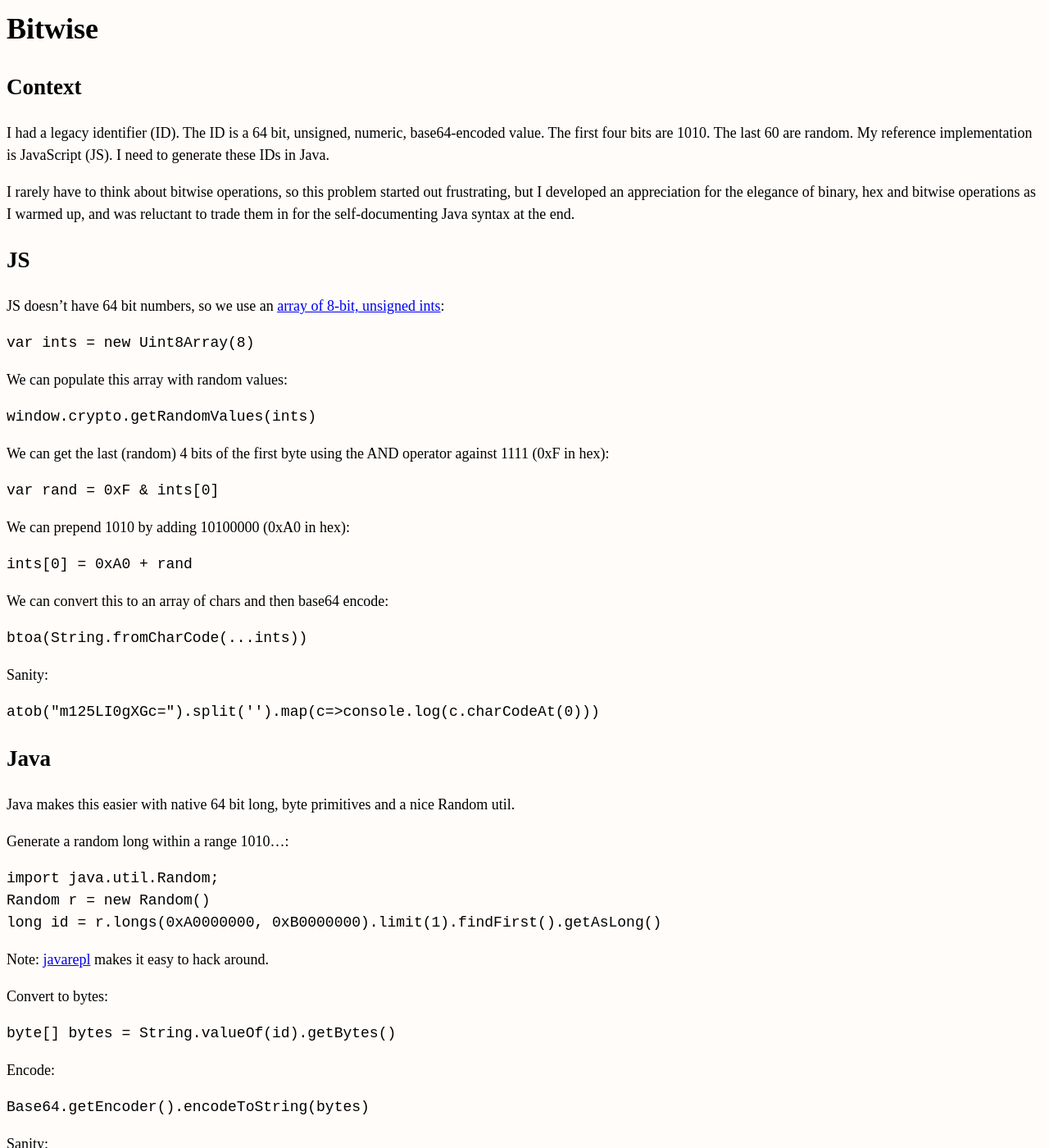
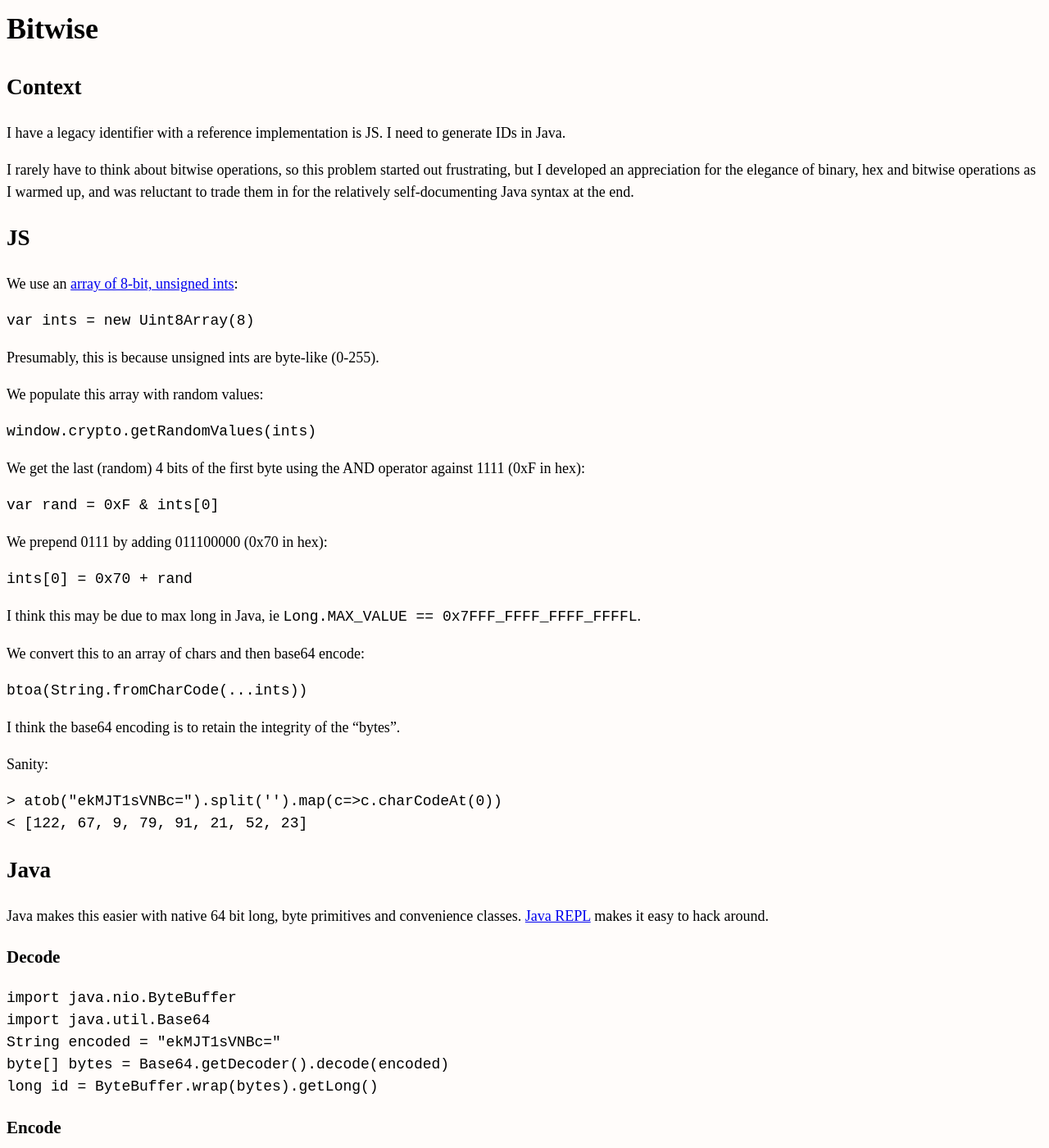
Before and after one commit to erikeldridge/erikeldridge.github.com, a Jekyll site: the page built from _posts/2018-05-10-bitwise.md, in a window 1280 px wide and 1400 px high. Shown: the whole window at 82% size. Built offline with Jekyll 4.4.1, drawn with Linux system fonts in a browser that asks for light colours; nearby versions of some CDN libraries; some of the changed text lies outside the part shown.

Commit message:
Update from Forestry.io - 2018-05-10-bitwise.md

```diff
--- a/_posts/2018-05-10-bitwise.md
+++ b/_posts/2018-05-10-bitwise.md
@@ -1,59 +1,75 @@
 ---
 title: Bitwise
 layout: post
-date: 2018-05-10 00:08:01 -0700
+date: 2018-05-12 20:15:55 -0700
 tags:
 - toolkit
 - java
 - javascript
+- archeology
 ---
 ## Context
 
-I had a legacy identifier (ID). The ID is a 64 bit, unsigned, numeric, base64-encoded value. The first four bits are 1010. The last 60 are random. My reference implementation is JavaScript (JS). I need to generate these IDs in Java.
+I have a legacy identifier with a reference implementation is JS. I need to generate IDs in Java.
 
-I rarely have to think about bitwise operations, so this problem started out frustrating, but I developed an appreciation for the elegance of binary, hex and bitwise operations as I warmed up, and was reluctant to trade them in for the self-documenting Java syntax at the end.
+I rarely have to think about bitwise operations, so this problem started out frustrating, but I developed an appreciation for the elegance of binary, hex and bitwise operations as I warmed up, and was reluctant to trade them in for the relatively self-documenting Java syntax at the end.
 
 ## JS
 
-JS doesn't have 64 bit numbers, so we use an [array of 8-bit, unsigned ints](https://developer.mozilla.org/en-US/docs/Web/JavaScript/Reference/Global_Objects/Int8Array):
+We use an [array of 8-bit, unsigned ints](https://developer.mozilla.org/en-US/docs/Web/JavaScript/Reference/Global_Objects/Int8Array):
 
     var ints = new Uint8Array(8)
 
-We can populate this array with random values:
+Presumably, this is because unsigned ints are byte-like (0-255).
+
+We populate this array with random values:
 
     window.crypto.getRandomValues(ints)
 
-We can get the last (random) 4 bits of the first byte using the AND operator against 1111 (0xF in hex):
+We get the last (random) 4 bits of the first byte using the AND operator against 1111 (0xF in hex):
 
     var rand = 0xF & ints[0]
 
-We can prepend 1010 by adding 10100000 (0xA0 in hex):
+We prepend 0111 by adding 011100000 (0x70 in hex):
 
-    ints[0] = 0xA0 + rand
+    ints[0] = 0x70 + rand
 
-We can convert this to an array of chars and then base64 encode:
+I think this may be due to max long in Java, ie `Long.MAX_VALUE == 0x7FFF_FFFF_FFFF_FFFFL`.
+
+We convert this to an array of chars and then base64 encode:
 
     btoa(String.fromCharCode(...ints))
 
+I think the base64 encoding is to retain the integrity of the "bytes".
+
 Sanity:
 
-    atob("m125LI0gXGc=").split('').map(c=>console.log(c.charCodeAt(0)))
+	> atob("ekMJT1sVNBc=").split('').map(c=>c.charCodeAt(0))
+	< [122, 67, 9, 79, 91, 21, 52, 23]
 
 ## Java
 
-Java makes this easier with native 64 bit long, byte primitives and a nice Random util.
+Java makes this easier with native 64 bit long, byte primitives and convenience classes. [Java REPL](http://www.javarepl.com/) makes it easy to hack around.
 
-Generate a random long within a range 1010...:
+### Decode
 
-    import java.util.Random;
-    Random r = new Random()
-    long id = r.longs(0xA0000000, 0xB0000000).limit(1).findFirst().getAsLong()
+	import java.nio.ByteBuffer
+	import java.util.Base64
+    String encoded = "ekMJT1sVNBc="
+	byte[] bytes = Base64.getDecoder().decode(encoded)
+    long id = ByteBuffer.wrap(bytes).getLong()
 
-Note: [javarepl](http://www.javarepl.com/) makes it easy to hack around.
+### Encode
+
+Generate a random long within a range 0x7...:
+
+    import java.util.Random
+    long id = new Random().longs(0x7000_0000_0000_0000L, Long.MAX_VALUE).limit(1).findFirst().getAsLong()
 
 Convert to bytes:
 
-    byte[] bytes = String.valueOf(id).getBytes()
+
+    byte[] bytes = ByteBuffer.allocate(Long.BYTES).putLong(id).array()
 
 Encode:
 
```
